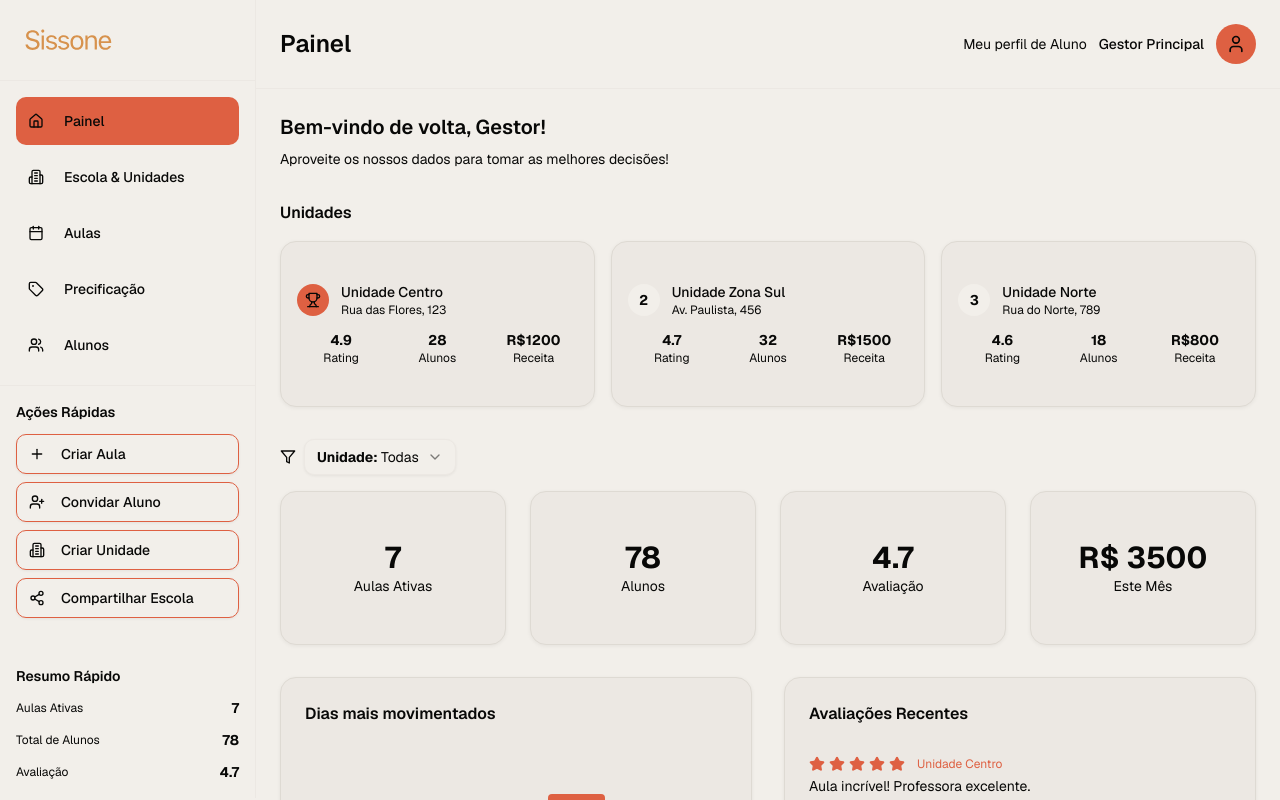
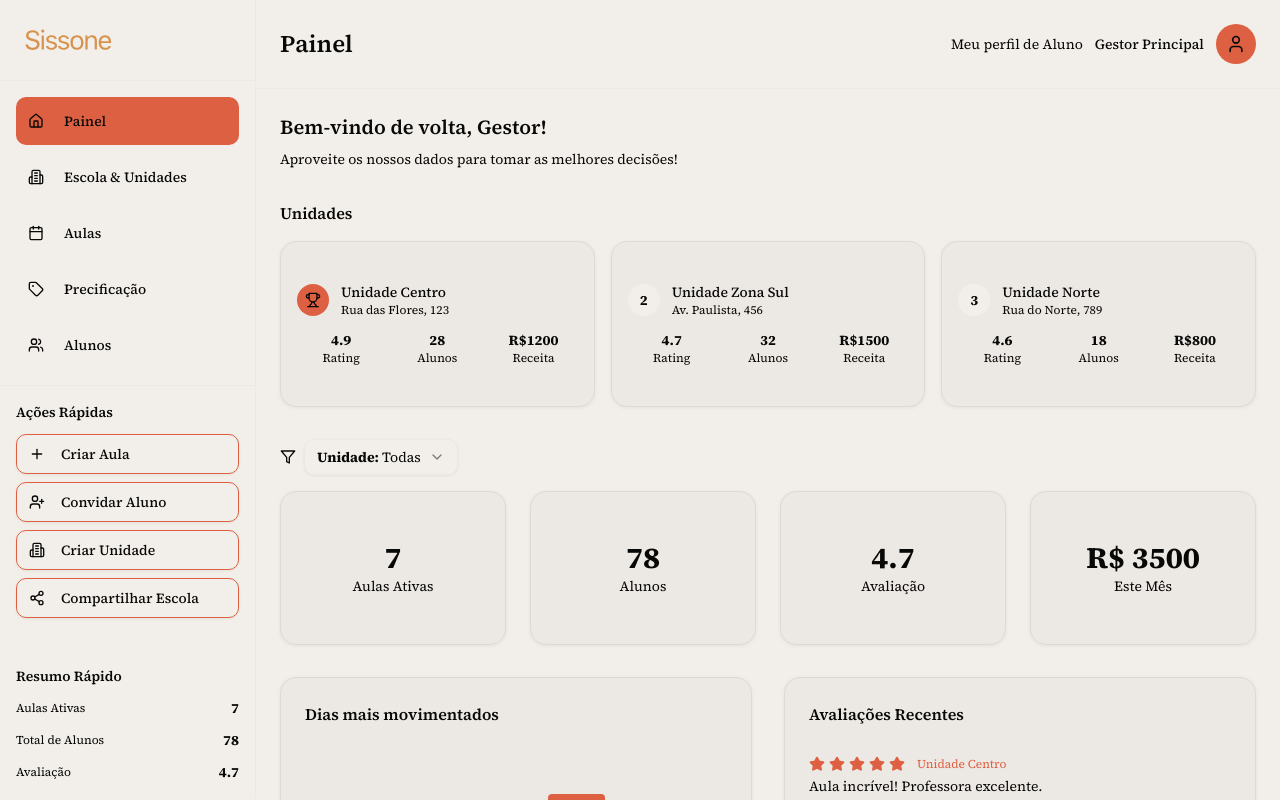
Before and after one commit to polvora-design/sissone-01, a Next.js app: page / in a window 1280 px wide. Shown: the top 800 px of the page. Built offline with nearby package versions, Linux system fonts and the light colour scheme.

Commit message:
Add new files
Co-authored-by: Pólvora Design <220790520+polvora-design@users.noreply.github.com>

```diff
--- a/app/globals.css
+++ b/app/globals.css
@@ -97,6 +97,7 @@
 
 @theme inline {
   --font-sans: var(--v0-font-karla);
+  --font-serif: var(--v0-font-source-serif-4);
   --font-mono: var(--v0-font-geist-mono);
 
   --color-background: var(--background);
@@ -144,7 +145,7 @@
   @keyframes accordion-down {
     from {
       height: 0;
-  --font-serif: var(--v0-font-source-serif-4);}
+    }
     to {
       height: var(--radix-accordion-content-height);
     }
@@ -157,7 +158,6 @@
       height: 0;
     }
   }
-  --font-serif: var(--v0-font-source-serif-4);
   --shadow-2xs: var(--shadow-x) var(--shadow-y) color-mix(in srgb, var(--shadow-color) calc(var(--shadow-opacity) * 100%), transparent);
   --shadow-xs: var(--shadow-x) var(--shadow-y) var(--shadow-blur) var(--shadow-spread) color-mix(in srgb, var(--shadow-color) calc(var(--shadow-opacity) * 100%), transparent);
   --shadow-sm: var(--shadow-x) var(--shadow-y) calc(var(--shadow-blur) * 1.5) var(--shadow-spread) color-mix(in srgb, var(--shadow-color) calc(var(--shadow-opacity) * 100%), transparent);
--- a/app/layout.tsx
+++ b/app/layout.tsx
@@ -1,14 +1,14 @@
 import type { Metadata } from 'next'
-import { GeistSans } from 'geist/font/sans'
-import { GeistMono } from 'geist/font/mono'
 import { Analytics } from '@vercel/analytics/next'
 import './globals.css'
 
-import { Geist_Mono as V0_Font_Geist_Mono } from 'next/font/google'
+import { Karla as V0_Font_Karla, Geist_Mono as V0_Font_Geist_Mono, Source_Serif_4 as V0_Font_Source_Serif_4 } from 'next/font/google'
 
 // Initialize fonts
+const _karla = V0_Font_Karla({ subsets: ['latin'], weight: ["200","300","400","500","600","700","800"], variable: '--v0-font-karla' })
 const _geistMono = V0_Font_Geist_Mono({ subsets: ['latin'], weight: ["100","200","300","400","500","600","700","800","900"], variable: '--v0-font-geist-mono' })
-const _v0_fontVariables = `${_geistMono.variable}`
+const _sourceSerif_4 = V0_Font_Source_Serif_4({ subsets: ['latin'], weight: ["200","300","400","500","600","700","800","900"], variable: '--v0-font-source-serif-4' })
+const _v0_fontVariables = `${_karla.variable} ${_geistMono.variable} ${_sourceSerif_4.variable}`
 
 export const metadata: Metadata = {
   title: 'v0 App',
@@ -40,16 +40,7 @@ export default function RootLayout({
 }>) {
   return (
     <html lang="en" className="bg-background">
-      <head>
-        <style>{`
-html {
-  font-family: ${GeistSans.style.fontFamily};
-  --font-serif: ${GeistSans.variable};
-  --font-serif: ${GeistMono.variable};
-}
-        `}</style>
-      </head>
-      <body className={`font-sans ${_v0_fontVariables}`}>
+      <body className={`font-sans font-serif font-mono ${_v0_fontVariables}`}>
         {children}
         {process.env.NODE_ENV === 'production' && <Analytics />}
       </body>
```
